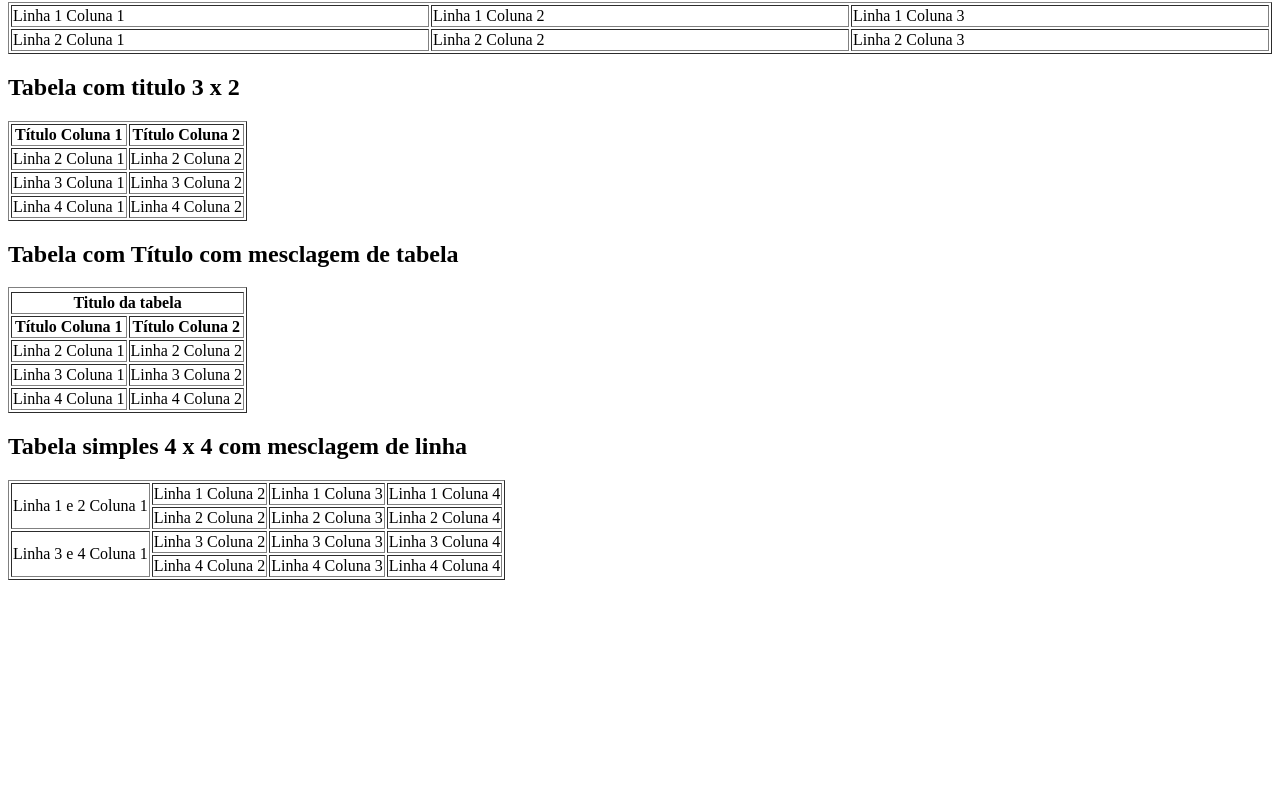
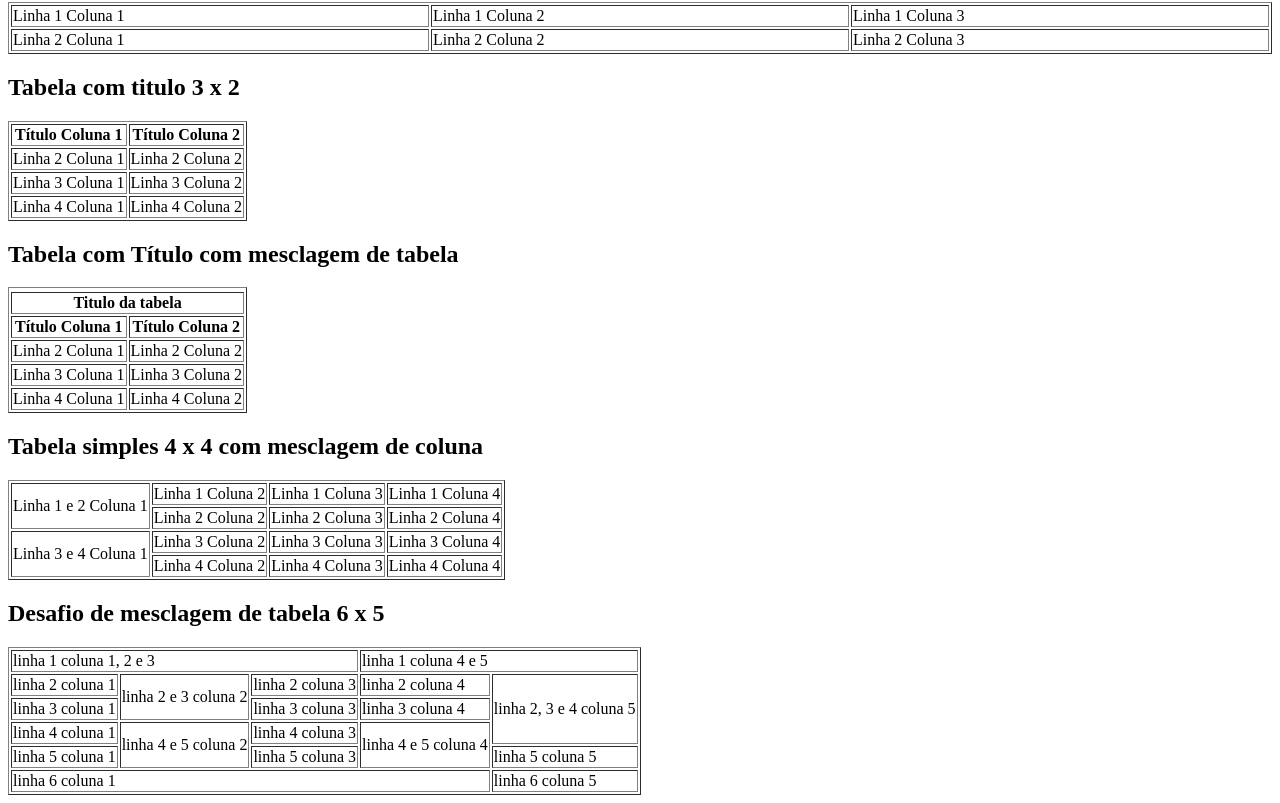
Before and after one commit to juliocesarw/Desenvolvimento-Web-1, a plain HTML site: page listas-tabelas/index.html in a window 1280 px wide. Shown: the part 574-1377 px from the top of the page. Before the commit the page ends 1162 px from the top, so only its background shows below. Drawn offline with Linux system fonts and the light colour scheme.

Commit message:
Desafio Mesclagem de Tabela

```diff
--- a/listas-tabelas/index.html
+++ b/listas-tabelas/index.html
@@ -126,7 +126,7 @@
     <!-- -------------------------------------------------------------------------------------------------------------------------- -->
 
 
-    <h2>Tabela simples 4 x 4 com mesclagem de linha</h2>
+    <h2>Tabela simples 4 x 4 com mesclagem de coluna</h2>
 
     <table border="1">
         <tr>
@@ -155,5 +155,54 @@
         </tr>
     </table>
 
+    <!------------------------------------------------------------------------------------------------------------------------------->
+
+    <h2>Desafio  de mesclagem de tabela 6 x 5</h2>
+
+    <table border="1">
+        <tr>
+            <td colspan="3">linha 1 coluna 1, 2 e 3</td>
+            <!-- <td>linha 1 coluna 2</td> -->
+            <!-- <td>linha 1 coluna 3</td> -->
+            <td colspan="2">linha 1 coluna 4 e 5</td>
+            <!-- <td>linha 1 coluna 5</td> -->
+        </tr>
+        <tr>
+            <td>linha 2 coluna 1</td>
+            <td rowspan="2">linha 2 e 3 coluna 2</td>
+            <td>linha 2 coluna 3</td>
+            <td>linha 2 coluna 4</td>
+            <td rowspan="3">linha 2, 3 e 4 coluna 5</td>
+        </tr>
+        <tr>
+            <td>linha 3 coluna 1</td>
+            <!-- <td>linha 3 coluna 2</td> -->
+            <td>linha 3 coluna 3</td>
+            <td>linha 3 coluna 4</td>
+            <!-- <td>linha 3 coluna 5</td> -->
+        </tr>
+        <tr>
+            <td>linha 4 coluna 1</td>
+            <td rowspan="2">linha 4 e 5 coluna 2</td>
+            <td>linha 4 coluna 3</td>
+            <td rowspan="2">linha 4 e 5 coluna 4</td>
+            <!-- <td>linha 4 coluna 5</td> -->
+        </tr>
+        <tr>
+            <td>linha 5 coluna 1</td>
+            <!-- <td>linha 5 coluna 2</td> -->
+            <td>linha 5 coluna 3</td>
+            <!-- <td>linha 5 coluna 4</td> -->
+            <td>linha 5 coluna 5</td>
+        </tr>
+        <tr>
+            <td colspan="4">linha 6 coluna 1</td>
+            <!-- <td>linha 6 coluna 2</td>
+            <td>linha 6 coluna 3</td>
+            <td>linha 6 coluna 4</td>-->
+            <td>linha 6 coluna 5</td>
+        </tr>
+    </table>
+
 </body>
 </html>
```
